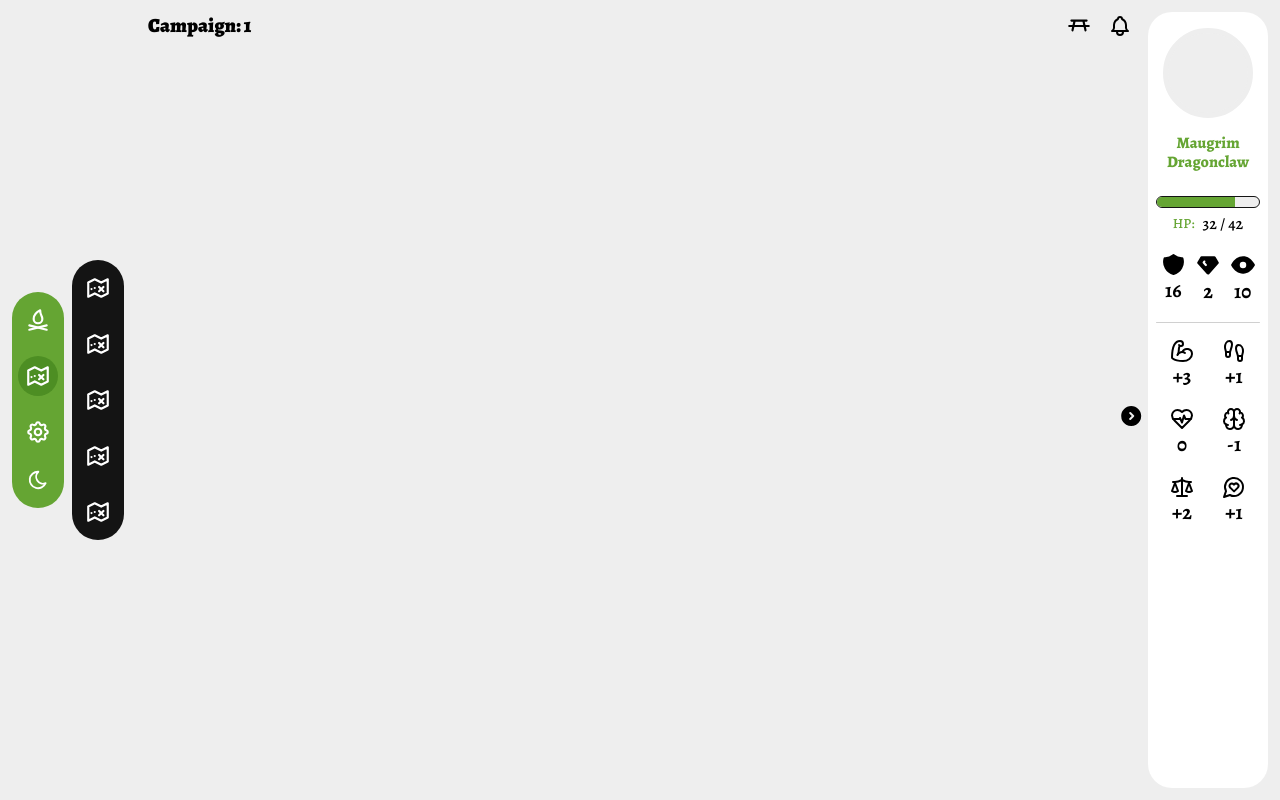
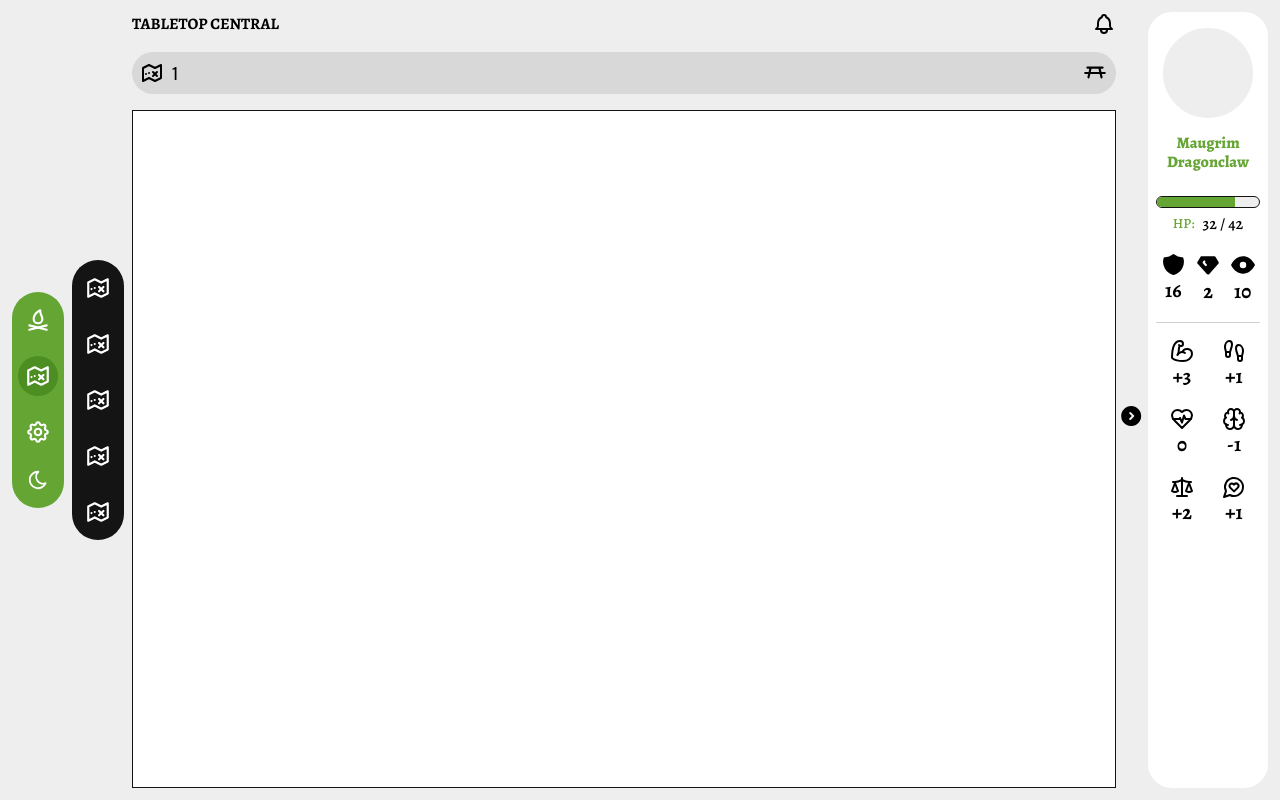
Before and after one commit to MadStoneDev/dungeon-central, a Next.js app: page /campaign/1 in a window 1280 px wide. Built offline with nearby package versions, Linux system fonts and the light colour scheme; a web font is replaced by a local one.

Commit message:
Campaign window set up

```diff
--- a/src/app/(private)/campaign/[campaignId]/page.tsx
+++ b/src/app/(private)/campaign/[campaignId]/page.tsx
@@ -1,5 +1,6 @@
 import CampaignSidebar from "@/components/campaign-sidebar";
 import TopNavigation from "@/components/top-navigation";
+import { IconMap, IconMapRoute, IconPicnicTable } from "@tabler/icons-react";
 
 export default async function SingleCampaign({
   params,
@@ -11,14 +12,29 @@ export default async function SingleCampaign({
   return (
     <div className={`flex h-full`}>
       {/* Main Window */}
-      <section className={`relative flex-1`}>
+      <section
+        className={`pb-4 md:pb-0 pl-2 pr-2 md:pr-8 relative flex-1 flex flex-col transition-all duration-300 ease-in-out`}
+      >
         {/* Header */}
-        <div className={`px-4 flex items-center justify-between`}>
-          <h1 className={`font-serif text-lg md:text-xl font-black`}>
-            Campaign: {campaignId}
+        <TopNavigation />
+
+        {/* Campaign Header */}
+        <section
+          className={`mb-4 p-2 flex items-center justify-between bg-tabletop-black/10 rounded-full`}
+        >
+          <h1 className={`flex items-center gap-2`}>
+            <IconMapRoute /> {campaignId}
           </h1>
-          <TopNavigation />
-        </div>
+
+          <div>
+            <IconPicnicTable size={26} />
+          </div>
+        </section>
+
+        {/* Logger */}
+        <section
+          className={`flex-grow w-full border border-tabletop-black bg-white overflow-y-auto`}
+        ></section>
       </section>
 
       {/* Right Sidebar */}
--- a/src/app/(private)/layout.tsx
+++ b/src/app/(private)/layout.tsx
@@ -11,7 +11,7 @@ export default function AuthenticatedLayout({
       className={`relative flex-grow p-3 flex flex-col-reverse md:flex-row items-center w-full h-dvh bg-tabletop-off-white dark:bg-tabletop-black overflow-hidden`}
     >
       <MainNavigation />
-      <main className={`relative flex-1 w-full h-full overflow-y-auto`}>
+      <main className={`relative flex-1 w-full h-full overflow-hidden`}>
         {children}
       </main>
     </div>
--- a/src/components/campaign-sidebar.tsx
+++ b/src/components/campaign-sidebar.tsx
@@ -105,16 +105,16 @@ export default function CampaignSidebar({
 
   return (
     <section
-      className={`${
+      className={`fixed right-0 ${
         autohideBar
           ? hoverSidebar
-            ? "md:py-4 fixed top-0 bottom-0 right-0 md:translate-x-0"
-            : "md:py-4 fixed top-0 bottom-0 right-0 md:translate-x-[90%]"
+            ? "md:py-4 top-0 bottom-0 right-0 md:translate-x-0"
+            : "md:py-4 top-0 bottom-0 right-0 md:translate-x-[90%]"
           : "md:py-0 md:relative h-full top-0 md:top-auto md:right-auto"
       }
        ${
          showSidebarOnMobile
-           ? "py-2 md:py-0 fixed md:relative h-full top-0 right-0"
+           ? "py-2 md:py-0 md:relative h-full top-0"
            : "py-2 translate-x-full md:translate-x-0"
        } z-50 transition-all duration-300 ease-in-out`}
     >
@@ -154,13 +154,15 @@ export default function CampaignSidebar({
 
       {/* Sidebar */}
       <div
-        className={`relative h-full overflow-hidden`}
+        className={`relative h-full`}
         onPointerEnter={() => setHoverSidebar(true)}
         onPointerLeave={() => setHoverSidebar(false)}
       >
         <aside
           className={`${
-            !autohideBar && "rounded-r-3xl"
+            autohideBar
+              ? "shadow-xl shadow-tabletop-black/30"
+              : "md:rounded-r-3xl"
           } h-full rounded-l-3xl overflow-hidden`}
         >
           <div
--- a/src/components/main-navigation.tsx
+++ b/src/components/main-navigation.tsx
@@ -1,6 +1,10 @@
 "use client";
 
 import { useState } from "react";
+
+import Link from "next/link";
+import { useTheme } from "next-themes";
+import { usePathname } from "next/navigation";
 
 import {
   IconCampfire,
@@ -9,9 +13,6 @@ import {
   IconSettings,
   IconSun,
 } from "@tabler/icons-react";
-import Link from "next/link";
-import { usePathname } from "next/navigation";
-import { useTheme } from "next-themes";
 
 export default function MainNavigation() {
   // Hooks
@@ -30,7 +31,7 @@ export default function MainNavigation() {
   return (
     <nav
       className={`flex flex-row items-center gap-2 ${
-        showCampaigns ? "md:w-[120px]" : "md:w-[60px]"
+        showCampaigns ? "md:w-[112px]" : "md:w-[52px]"
       } transition-all duration-300 ease-in-out`}
     >
       <section
@@ -83,7 +84,7 @@ export default function MainNavigation() {
           showCampaigns
             ? "left-3 md:left-[72px] md:max-w-[120px] md:max-h-[999px]"
             : "-left-[100px] md:left-3 md:max-w-0 md:max-h-0"
-        } px-1.5 py-2 flex flex-col items-center gap-4 bg-tabletop-black dark:bg-white rounded-full transition-all duration-300 ease-in-out overflow-hidden`}
+        } px-1.5 py-2 flex flex-col items-center gap-4 bg-tabletop-black dark:bg-white rounded-full z-40 transition-all duration-300 ease-in-out overflow-hidden`}
       >
         {Array.from({ length: 5 }).map((campaign, index) => {
           return (
--- a/src/components/top-navigation.tsx
+++ b/src/components/top-navigation.tsx
@@ -10,15 +10,18 @@ export default function TopNavigation() {
 
   return (
     <nav
-      className={`flex flex-row items-center gap-4 transition-all duration-300 ease-in-out`}
+      className={`mb-4 flex flex-row items-center justify-between gap-4 w-full transition-all duration-300 ease-in-out`}
     >
-      {pathname.startsWith("/campaign") && (
-        <section>
-          <IconPicnicTable size={26} />
-        </section>
-      )}
-      <section>
-        <IconBell />
+      <section
+        className={`flex flex-row items-center gap-4 font-serif uppercase font-bold`}
+      >
+        TableTop Central
+      </section>
+
+      <section className={`flex flex-row items-center gap-4`}>
+        <article>
+          <IconBell />
+        </article>
       </section>
     </nav>
   );
```
